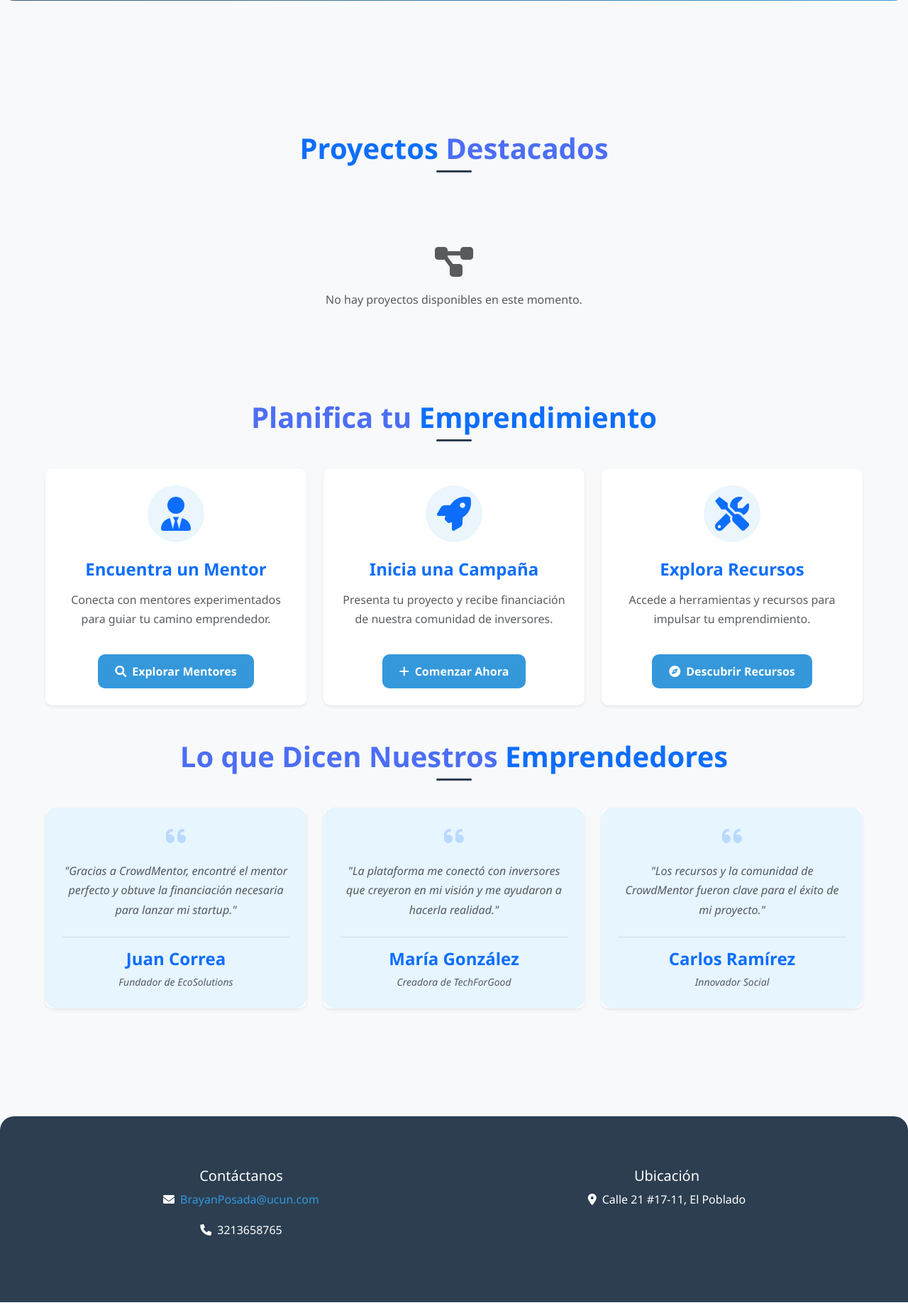
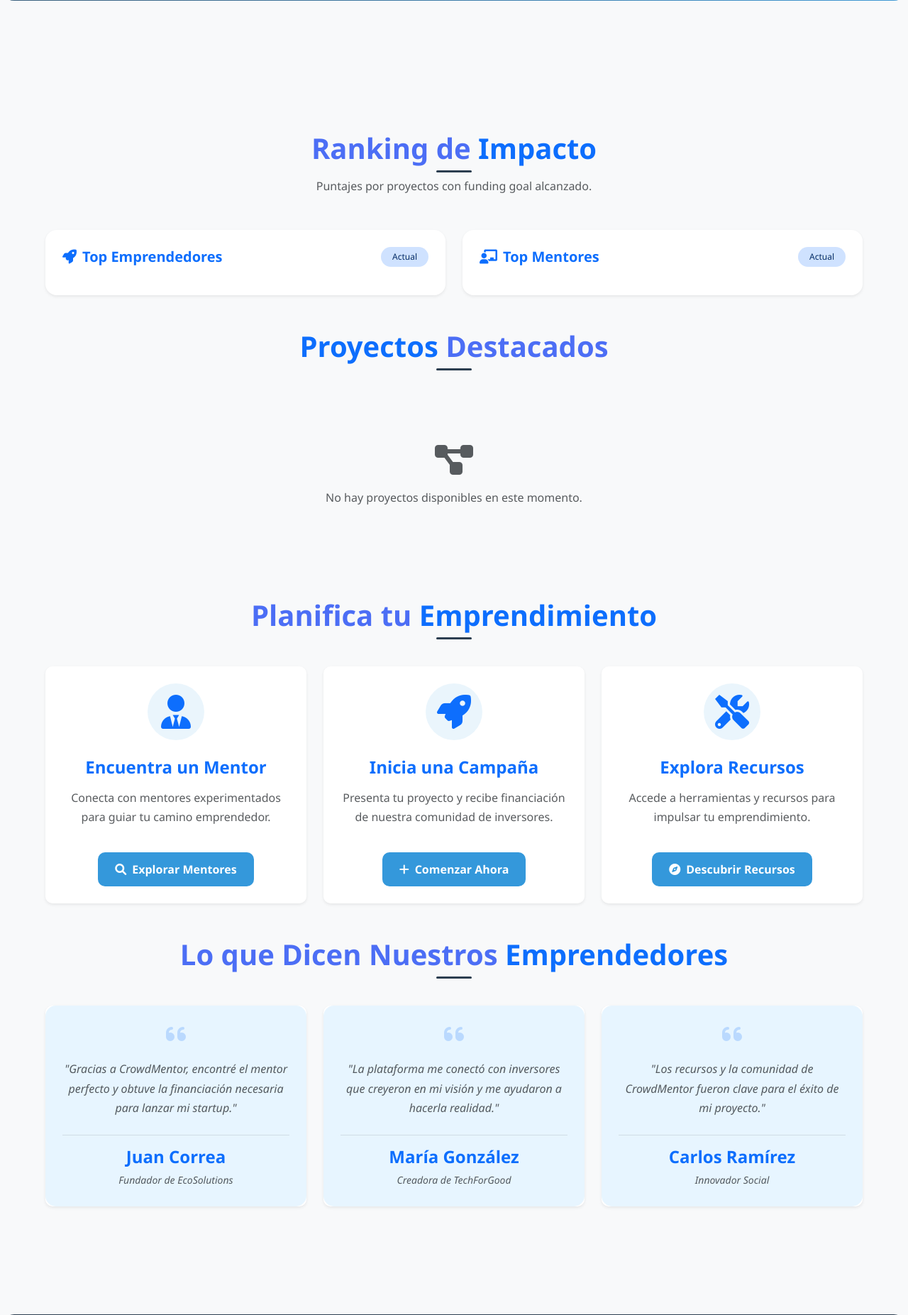
Before and after one commit to Nicoletoposada/CrowdMentor, a Django app: page / in a window 1280 px wide. Shown: the part 652-2505 px from the top of the page at 71% size. Run offline with Django 5.2, Linux system fonts and the light colour scheme; data that the repository does not hold is empty; grey boxes are pictures that could not be loaded.

Commit message:
CrowdMentor

```diff
--- a/crowdmentor/core/static/css/home_custom.css
+++ b/crowdmentor/core/static/css/home_custom.css
@@ -2,3 +2,57 @@
 .delay-0 { animation-delay: 0s; }
 .delay-1 { animation-delay: 0.2s; }
 .delay-2 { animation-delay: 0.4s; }
+
+.ranking-card {
+	border-radius: 1rem;
+}
+
+.ranking-list {
+	display: flex;
+	flex-direction: column;
+	gap: 0.75rem;
+}
+
+.ranking-item {
+	padding: 0.75rem 0.9rem;
+	border: 1px solid #e9ecef;
+	border-radius: 0.75rem;
+	background: #ffffff;
+	transition: transform 0.2s ease, box-shadow 0.2s ease;
+}
+
+.ranking-item:hover {
+	transform: translateY(-2px);
+	box-shadow: 0 0.35rem 0.8rem rgba(0, 0, 0, 0.08);
+}
+
+.ranking-position {
+	min-width: 2.5rem;
+	text-align: center;
+	font-weight: 700;
+	color: #0d6efd;
+	background: rgba(13, 110, 253, 0.12);
+	border-radius: 0.55rem;
+	padding: 0.2rem 0.45rem;
+}
+
+.ranking-points {
+	font-weight: 700;
+	color: #198754;
+	white-space: nowrap;
+}
+
+@media (max-width: 576px) {
+	.ranking-item {
+		padding: 0.65rem;
+	}
+
+	.ranking-position {
+		min-width: 2.1rem;
+		font-size: 0.85rem;
+	}
+
+	.ranking-points {
+		font-size: 0.9rem;
+	}
+}
--- a/crowdmentor/core/templates/ai_project_assistant.html
+++ b/crowdmentor/core/templates/ai_project_assistant.html
@@ -47,7 +47,7 @@
             <div class="col-lg-7">
                 <span class="pmi-badge mb-3">
                     <i class="fas fa-shield-alt"></i> Metodología PMI &nbsp;|&nbsp;
-                    <i class="fas fa-microchip"></i> IA local (Ollama)
+                    <i class="fas fa-microchip"></i> IA híbrida (local + fallback)
                 </span>
                 <h1 class="mb-3">
                     <i class="fas fa-robot me-2 text-info"></i>Asistente de Proyectos IA
--- a/crowdmentor/core/templates/home.html
+++ b/crowdmentor/core/templates/home.html
@@ -8,6 +8,74 @@
 
 {% block content %}
 <div class="container py-5">
+    <!-- Rankings Section -->
+    <section class="mb-5">
+        <h2 class="section-title text-center mb-3">
+            Ranking de <span class="text-primary">Impacto</span>
+        </h2>
+        <p class="text-center text-muted mb-5">
+            Puntajes por proyectos con funding goal alcanzado.
+        </p>
+
+        <div class="row g-4">
+            <div class="col-lg-6">
+                <div class="card h-100 border-0 shadow-sm ranking-card animate__animated animate__fadeInUp">
+                    <div class="card-body p-4">
+                        <div class="d-flex align-items-center justify-content-between mb-3">
+                            <h5 class="mb-0 text-primary fw-bold">
+                                <i class="fas fa-rocket me-2"></i>Top Emprendedores
+                            </h5>
+                            <span class="badge rounded-pill bg-primary-subtle text-primary-emphasis">Actual</span>
+                        </div>
+
+                        <div class="ranking-list">
+                            {% for item in entrepreneur_ranking %}
+                                <div class="ranking-item d-flex align-items-center justify-content-between">
+                                    <div class="d-flex align-items-center gap-3">
+                                        <span class="ranking-position">#{{ forloop.counter }}</span>
+                                        <div>
+                                            <div class="fw-semibold">{{ item.name }}</div>
+                                            <small class="text-muted">{{ item.funded_projects }} proyectos fondeados</small>
+                                        </div>
+                                    </div>
+                                    <span class="ranking-points">{{ item.points }} pts</span>
+                                </div>
+                            {% endfor %}
+                        </div>
+                    </div>
+                </div>
+            </div>
+
+            <div class="col-lg-6">
+                <div class="card h-100 border-0 shadow-sm ranking-card animate__animated animate__fadeInUp delay-1">
+                    <div class="card-body p-4">
+                        <div class="d-flex align-items-center justify-content-between mb-3">
+                            <h5 class="mb-0 text-primary fw-bold">
+                                <i class="fas fa-chalkboard-teacher me-2"></i>Top Mentores
+                            </h5>
+                            <span class="badge rounded-pill bg-primary-subtle text-primary-emphasis">Actual</span>
+                        </div>
+
+                        <div class="ranking-list">
+                            {% for item in mentor_ranking %}
+                                <div class="ranking-item d-flex align-items-center justify-content-between">
+                                    <div class="d-flex align-items-center gap-3">
+                                        <span class="ranking-position">#{{ forloop.counter }}</span>
+                                        <div>
+                                            <div class="fw-semibold">{{ item.name }}</div>
+                                            <small class="text-muted">{{ item.funded_projects }} proyectos guiados fondeados</small>
+                                        </div>
+                                    </div>
+                                    <span class="ranking-points">{{ item.points }} pts</span>
+                                </div>
+                            {% endfor %}
+                        </div>
+                    </div>
+                </div>
+            </div>
+        </div>
+    </section>
+
     <!-- Featured Projects Section -->
     <section class="mb-5">
         <h2 class="section-title text-center mb-5">
--- a/crowdmentor/core/views.py
+++ b/crowdmentor/core/views.py
@@ -18,6 +18,7 @@ from urllib import request as urllib_request
 from urllib.error import URLError, HTTPError
 import json
 import socket
+import os
 
 from django.utils import timezone # type: ignore
 
@@ -42,7 +43,6 @@ def home(request):
     return render(request, 'home.html', {'projects': projects})
 
 def ensure_project_categories():
-    """Seed default project categories if none exist."""
     if ProjectCategory.objects.exists():
         return
 
@@ -2393,11 +2393,11 @@ def _get_ollama_response(session: AIProjectSession, user_message: str) -> str:
         try:
             retry_req = urllib_request.Request(
                 url=f'{base_url}/api/chat',
-                data=json.dumps(_build_payload(last_messages=8, num_predict=140)).encode('utf-8'),
+                data=json.dumps(_build_payload(last_messages=5, num_predict=110, temperature=0.45)).encode('utf-8'),
                 headers={'Content-Type': 'application/json'},
                 method='POST',
             )
-            with urllib_request.urlopen(retry_req, timeout=180) as retry_response:
+            with urllib_request.urlopen(retry_req, timeout=total_timeout) as retry_response:
                 retry_body = retry_response.read().decode('utf-8')
                 retry_data = json.loads(retry_body)
                 return retry_data.get('message', {}).get('content', '').strip() or (
@@ -2424,6 +2424,105 @@ def _get_ollama_response(session: AIProjectSession, user_message: str) -> str:
         return f'⚠️ Ocurrió un error al contactar el asistente local: {exc}. Por favor inténtalo de nuevo.'
 
 
+def _get_remote_llm_response(session: AIProjectSession, user_message: str) -> str:
+    """Fallback remoto opcional (OpenRouter compatible) para mejorar disponibilidad y calidad."""
+    api_key = getattr(settings, 'AI_REMOTE_API_KEY', '') or os.environ.get('AI_REMOTE_API_KEY', '')
+    if not api_key:
+        return ''
+
+    api_url = getattr(settings, 'AI_REMOTE_API_URL', 'https://openrouter.ai/api/v1/chat/completions')
+    model = getattr(settings, 'AI_REMOTE_MODEL', 'openai/gpt-4o-mini')
+    timeout = int(getattr(settings, 'AI_REMOTE_TIMEOUT_SECONDS', 35))
+
+    payload = {
+        'model': model,
+        'messages': _build_llm_messages(session, user_message, last_messages=8),
+        'temperature': 0.45,
+        'max_tokens': 180,
+    }
+
+    try:
+        req = urllib_request.Request(
+            url=api_url,
+            data=json.dumps(payload).encode('utf-8'),
+            headers={
+                'Content-Type': 'application/json',
+                'Authorization': f'Bearer {api_key}',
+            },
+            method='POST',
+        )
+        with urllib_request.urlopen(req, timeout=timeout) as response:
+            body = response.read().decode('utf-8')
+            data = json.loads(body)
+            return (
+                data.get('choices', [{}])[0]
+                .get('message', {})
+                .get('content', '')
+                .strip()
+            )
+    except Exception:
+        return ''
+
+
+def _build_local_guided_fallback(session: AIProjectSession) -> str:
+    """Respuesta local determinística para no bloquear al usuario si no hay motor IA disponible."""
+    user_turns = [m for m in session.messages if m.get('role') == 'user']
+    n = len(user_turns)
+
+    if n <= 1:
+        return (
+            '¡Buena base! Para aterrizar tu idea, dime en una frase: '
+            '¿qué problema real resuelves y para quién?'
+        )
+    if n == 2:
+        return (
+            'Perfecto, ya entendí el problema. Ahora vamos al mercado: '
+            '¿quién es tu cliente ideal (edad, perfil o tipo de negocio) y cómo lo contactas hoy?'
+        )
+    if n == 3:
+        return (
+            'Vamos bien. Cuéntame tu modelo de ingresos: '
+            '¿cómo cobrarás (suscripción, comisión, venta directa) y por qué te elegirán frente a otras opciones?'
+        )
+    if n == 4:
+        return (
+            'Siguiente paso: presupuesto inicial. '
+            '¿cuánto capital necesitas para arrancar y en qué 3 rubros principales lo invertirías?'
+        )
+    if n == 5:
+        return (
+            'Antes del resumen, identifiquemos riesgos: '
+            'menciona 2 riesgos clave (comercial, técnico o financiero) y cómo planeas mitigarlos.'
+        )
+    return (
+        'Con lo que tenemos, ya puedes continuar al formulario y pulir detalles finales. '
+        'Si quieres, responde con el tiempo estimado para llegar a rentabilidad (ej. 12 meses).'
+    )
+
+
+def _get_ai_response(session: AIProjectSession, user_message: str) -> tuple[str, str]:
+    """Orquesta backend IA: Ollama -> remoto opcional -> fallback guiado local."""
+    prefer_remote = getattr(settings, 'AI_PREFER_REMOTE', False)
+    enable_remote_fallback = getattr(settings, 'AI_ENABLE_REMOTE_FALLBACK', True)
+
+    if prefer_remote:
+        remote_text = _get_remote_llm_response(session, user_message)
+        if remote_text:
+            return remote_text, 'remote'
+
+    ollama_text = _get_ollama_response(session, user_message)
+    if ollama_text and not ollama_text.startswith('⚠️'):
+        return ollama_text, 'ollama'
+
+    if enable_remote_fallback:
+        remote_text = _get_remote_llm_response(session, user_message)
+        if remote_text:
+            return remote_text, 'remote'
+
+    guided = _build_local_guided_fallback(session)
+    return guided, 'guided-fallback'
+
+
 def _extract_project_data(ai_text: str) -> dict | None:
     """Extrae el JSON de PROJECT_DATA si está presente en la respuesta."""
     import re, json
@@ -2487,8 +2586,8 @@ def ai_project_assistant_session(request, session_id):
         # Guardar mensaje del usuario
         session.add_message('user', user_message)
 
-        # Obtener respuesta del modelo local
-        ai_response = _get_ollama_response(session, user_message)
+        # Obtener respuesta IA con estrategia de fallback.
+        ai_response, response_backend = _get_ai_response(session, user_message)
 
         # Verificar si hay datos de proyecto generados
         project_data = _extract_project_data(ai_response)
@@ -2501,7 +2600,7 @@ def ai_project_assistant_session(request, session_id):
 
         session.add_message('assistant', clean_response)
 
-        response_payload = {'message': clean_response, 'project_data': None}
+        response_payload = {'message': clean_response, 'project_data': None, 'backend': response_backend}
 
         if project_data:
             session.generated_title = project_data.get('title', '')
```
Also changed, not shown: crowdmentor/crowdmentor/settings.py (+12 -0 lines), crowdmentor/db.sqlite3, crowdmentor/media/uploads/2026/04/15/bat.png (added), crowdmentor/media/uploads/2026/04/15/bat_HrvKpsK.png (added), crowdmentor/media/uploads/2026/04/15/bat_KtOecIb.png (added).
